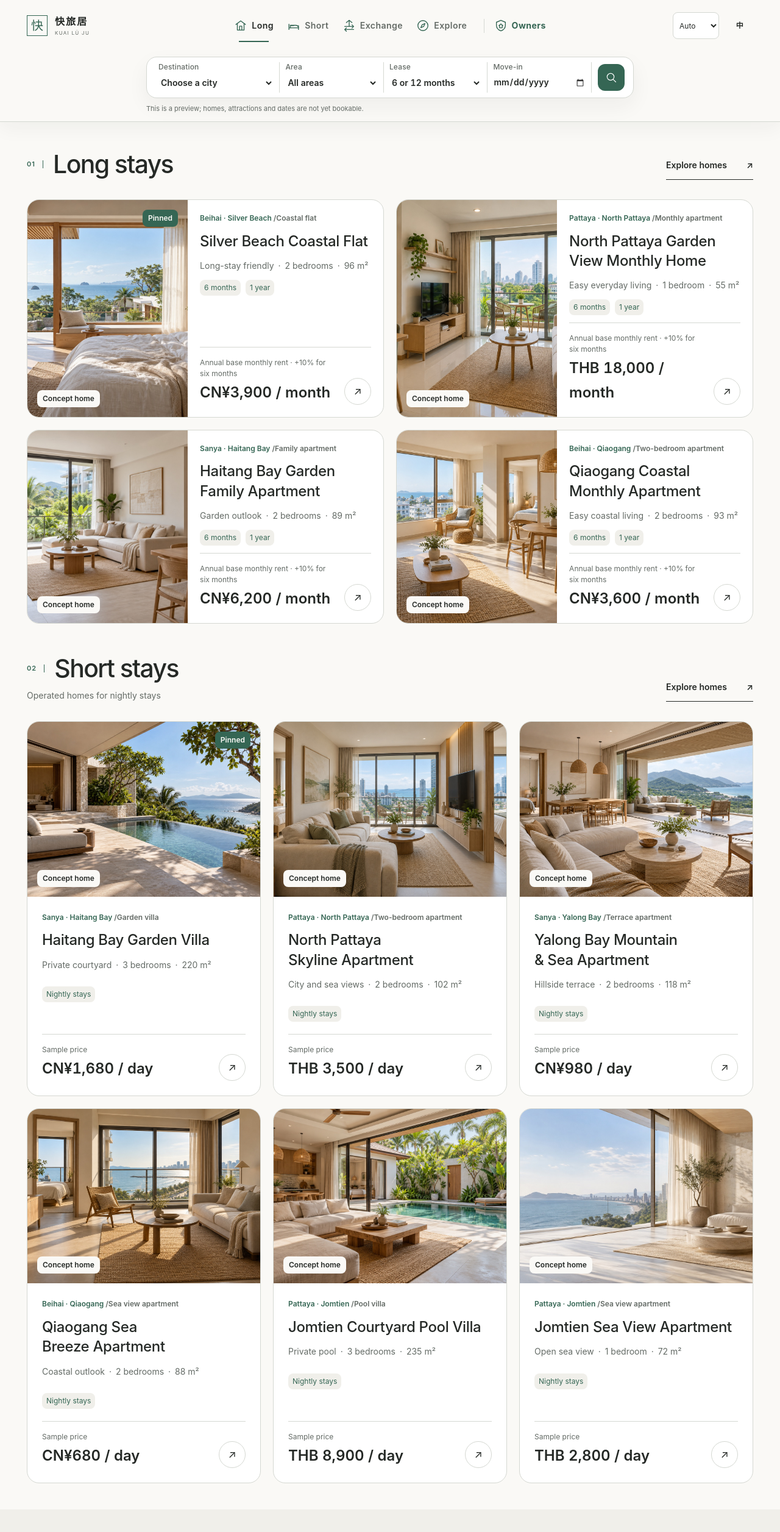
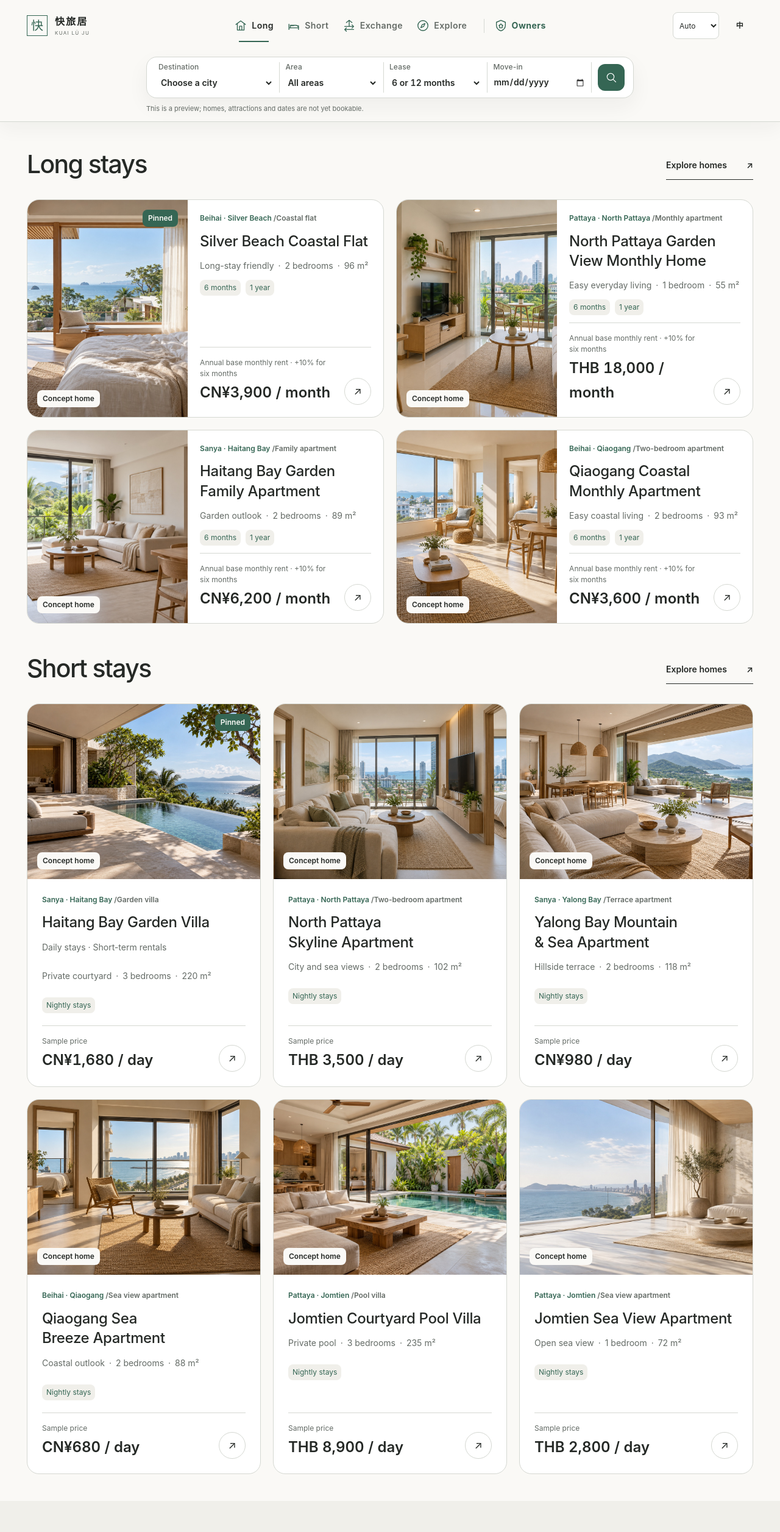
Before and after one commit to kaifa9527/kuailvju-site, a React (Vite) app: page / in a window 1280 px wide. Shown: the top 2513 px of the page at 61% size. Built offline with nearby package versions, Linux system fonts and the light colour scheme.

Commit message:
Standardize five homepage headings and move short-stay service caption into featured card

```diff
--- a/src/App.tsx
+++ b/src/App.tsx
@@ -334,13 +334,13 @@ function SearchPanel({ lang, initial, searchLabel, onSummaryChange }: { lang: La
   </div>
 }
 
-function ListingCard({ listing, lang, context = 'rentals', query = '', pendingInspection = false }: { listing: Listing; lang: Language; context?: 'rentals' | 'stays' | 'exchange'; query?: string; pendingInspection?: boolean }) {
+function ListingCard({ listing, lang, context = 'rentals', query = '', pendingInspection = false, serviceCaption = false }: { listing: Listing; lang: Language; context?: 'rentals' | 'stays' | 'exchange'; query?: string; pendingInspection?: boolean; serviceCaption?: boolean }) {
   const t = words[lang]
   const city = cities.find(c => c.id === listing.city)!
   const region = city.regions.find(r => r.id === listing.region)!
   return <a className={`listing-card ${context === 'exchange' ? 'listing-card-exchange' : ''}`} href={context === 'exchange' ? `#/exchange/home/${listing.id}` : context === 'stays' ? `#/stays/home/${listing.id}` : `#/listing/${listing.id}${query ? `?${query}` : ''}`}>
     <div className="listing-image"><img src={asset(listing.gallery[0].image)} alt={`${listing.title[lang]} — ${t.demo}`} loading="lazy"/><span className="image-label">{t.demo}</span>{listing.pinned && <span className="listing-pinned">{t.pinned}</span>}</div>
-    <div className="listing-content"><div className="listing-eyebrow">{city[lang]} · {region[lang]} <span>/{listing.type[lang]}</span></div><h3>{listing.title[lang]}</h3><p>{listing.highlight[lang]} <span>·</span> {listing.bedrooms} {(listing.bedrooms === 1 ? t.room : t.rooms).toLowerCase()} <span>·</span> {listing.area} m²</p><div className="listing-terms">{context === 'exchange' ? <span>{t.exchangeBadge}</span> : context === 'stays' ? <span>{lang === 'zh' ? '按晚入住' : 'Nightly stays'}</span> : listing.terms.map(term => <span key={term}>{t[term]}</span>)}{pendingInspection && <span className="listing-inspection-badge">{lang === 'zh' ? '预计可入住 · 待验房' : 'Estimated · inspection pending'}</span>}</div><div className="listing-bottom">{context === 'exchange' ? <><div><small>{t.exchangeReference}</small><span className="exchange-reference-price">{formatPrice(listing, lang)}</span></div><span className="exchange-card-action">{t.exchangeCardAction} <LineIcon name="arrow" size={16}/></span></> : <><div><small>{context === 'rentals' ? (lang === 'zh' ? '一年基础月租 · 半年上浮10%' : 'Annual base monthly rent · +10% for six months') : t.price}</small><strong>{formatPrice(listing, lang)}</strong></div><span className="circle-arrow" aria-hidden="true">↗</span></>}</div></div>
+    <div className="listing-content"><div className="listing-eyebrow">{city[lang]} · {region[lang]} <span>/{listing.type[lang]}</span></div><h3>{listing.title[lang]}</h3>{serviceCaption && context === 'stays' && <p className="listing-service-caption">{lang === 'zh' ? '提供日租/短租服务' : 'Daily stays · Short-term rentals'}</p>}<p>{listing.highlight[lang]} <span>·</span> {listing.bedrooms} {(listing.bedrooms === 1 ? t.room : t.rooms).toLowerCase()} <span>·</span> {listing.area} m²</p><div className="listing-terms">{context === 'exchange' ? <span>{t.exchangeBadge}</span> : context === 'stays' ? <span>{lang === 'zh' ? '按晚入住' : 'Nightly stays'}</span> : listing.terms.map(term => <span key={term}>{t[term]}</span>)}{pendingInspection && <span className="listing-inspection-badge">{lang === 'zh' ? '预计可入住 · 待验房' : 'Estimated · inspection pending'}</span>}</div><div className="listing-bottom">{context === 'exchange' ? <><div><small>{t.exchangeReference}</small><span className="exchange-reference-price">{formatPrice(listing, lang)}</span></div><span className="exchange-card-action">{t.exchangeCardAction} <LineIcon name="arrow" size={16}/></span></> : <><div><small>{context === 'rentals' ? (lang === 'zh' ? '一年基础月租 · 半年上浮10%' : 'Annual base monthly rent · +10% for six months') : t.price}</small><strong>{formatPrice(listing, lang)}</strong></div><span className="circle-arrow" aria-hidden="true">↗</span></>}</div></div>
   </a>
 }
 
@@ -358,17 +358,75 @@ function HomePage({ lang }: { lang: Language }) {
   const featured = sortFeaturedListings(listings.filter(item => item.management === 'leased')).slice(0, 6)
   const shortStayHomes = sortFeaturedListings(listings.filter(item => item.management === 'operated')).slice(0, 6)
   const exchangeHomes = sortFeaturedListings(listings.filter(canExchange)).slice(0, 6)
+
   return <>
+    <section className="section page-shell home-property-section" id="homes">
+      <div className="section-heading">
+        <h2>{t.rent}</h2>
+        <a className="text-link" href="#/rentals">{t.explore} <span>↗</span></a>
+      </div>
+      <div className="listing-grid home-listing-grid">
+        {featured.map(listing => <ListingCard key={listing.id} listing={listing} lang={lang}/>)}
+      </div>
+    </section>
 
-    <section className="section page-shell home-property-section" id="homes"><div className="section-heading"><div><div className="home-section-title"><span className="home-section-number" aria-hidden="true">01</span><h2>{t.rent}</h2>{lang === 'zh' && <span className="home-section-english" aria-hidden="true">LONG STAYS</span>}</div></div><a className="text-link" href="#/rentals">{t.explore} <span>↗</span></a></div><div className="listing-grid home-listing-grid">{featured.map(listing => <ListingCard key={listing.id} listing={listing} lang={lang}/>)}</div></section>
-    <section className="section page-shell home-stays-section"><div className="section-heading"><div><div className="home-section-title"><span className="home-section-number" aria-hidden="true">02</span><h2>{t.stays}</h2>{lang === 'zh' && <span className="home-section-english" aria-hidden="true">SHORT STAYS</span>}</div><p className="home-section-lead">{t.staysLead}</p></div><a className="text-link" href="#/stays">{t.explore} <span>↗</span></a></div><div className="listing-grid home-listing-grid">{shortStayHomes.map(listing => <ListingCard key={listing.id} listing={listing} lang={lang} context="stays"/>)}</div></section>
-    <section className="section home-exchange-section" id="exchange-homes"><div className="page-shell"><div className="section-heading"><div><div className="home-section-title"><span className="home-section-number" aria-hidden="true">03</span><h2>{t.exchange}</h2>{lang === 'zh' && <span className="home-section-english" aria-hidden="true">STAY EXCHANGE</span>}</div><p className="home-section-lead">{t.exchangeLine}</p></div><a className="text-link" href="#/exchange">{t.more} <span>↗</span></a></div>
-      <div className="listing-grid home-listing-grid">{exchangeHomes.map(listing => <ListingCard key={listing.id} listing={listing} lang={lang} context="exchange"/>)}</div>
-      <div className="home-exchange-story"><div><span>01</span><strong>{t.exchangeWho}</strong><p>{t.exchangeWhoDetail}</p></div><div><span>02</span><strong>{t.exchangeHow}</strong><p>{t.exchangeHowDetail}</p></div><div><span>03</span><strong>{t.exchangeThen}</strong><p>{t.exchangeThenDetail}</p></div></div>
-      <div className="home-exchange-costs"><div><small>{t.exchangeFree}</small><strong>{t.exchangeFreeValue}</strong></div><div><small>{t.exchangeClean}</small><strong>{t.exchangeCleanValue}</strong></div><div><small>{t.exchangeDeposit}</small><strong>{t.exchangeDepositValue}</strong></div><div><small>{t.exchangeUtilities}</small><strong>{t.exchangeUtilitiesValue}</strong></div></div><p className="home-exchange-cost-note">{t.exchangeCostNote}</p>
-      </div></section>
-    <section className="section page-shell home-roam-section" id="roam"><div className="section-heading"><div><div className="home-section-title"><span className="home-section-number" aria-hidden="true">04</span><h2>{t.roam}</h2>{lang === 'zh' && <span className="home-section-english" aria-hidden="true">LOCAL EXPERIENCES</span>}</div><p className="home-section-lead">{t.roamLead}</p></div><a className="text-link" href="#/roam">{t.more} <span>↗</span></a></div><div className="home-roam-strip"><LineIcon name="compass" size={31}/><p>{t.roamNote}</p><div>{cities.map(city => <a key={city.id} href={`#/roam?city=${city.id}`}>{city[lang]} ↗</a>)}</div></div></section>
-    <section className="section page-shell home-management-section" id="property-management"><div className="section-heading"><div><div className="home-section-title"><span className="home-section-number" aria-hidden="true">05</span><h2>{t.manage}</h2>{lang === 'zh' && <span className="home-section-english" aria-hidden="true">PROPERTY CARE</span>}</div><p className="home-section-lead">{t.homeManageNote}</p></div><a className="text-link" href="#/management">{t.more} <span>↗</span></a></div><ManagementCards lang={lang}/></section>
+    <section className="section page-shell home-stays-section">
+      <div className="section-heading">
+        <h2>{t.stays}</h2>
+        <a className="text-link" href="#/stays">{t.explore} <span>↗</span></a>
+      </div>
+      <div className="listing-grid home-listing-grid">
+        {shortStayHomes.map((listing, index) =>
+          <ListingCard key={listing.id} listing={listing} lang={lang} context="stays" serviceCaption={index === 0}/>
+        )}
+      </div>
+    </section>
+
+    <section className="section home-exchange-section" id="exchange-homes">
+      <div className="page-shell">
+        <div className="section-heading">
+          <h2>{t.exchange}</h2>
+          <a className="text-link" href="#/exchange">{t.more} <span>↗</span></a>
+        </div>
+        <div className="listing-grid home-listing-grid">
+          {exchangeHomes.map(listing =>
+            <ListingCard key={listing.id} listing={listing} lang={lang} context="exchange"/>
+          )}
+        </div>
+        <div className="home-exchange-story">
+          <div><span>01</span><strong>{t.exchangeWho}</strong><p>{t.exchangeWhoDetail}</p></div>
+          <div><span>02</span><strong>{t.exchangeHow}</strong><p>{t.exchangeHowDetail}</p></div>
+          <div><span>03</span><strong>{t.exchangeThen}</strong><p>{t.exchangeThenDetail}</p></div>
+        </div>
+        <div className="home-exchange-costs">
+          <div><small>{t.exchangeFree}</small><strong>{t.exchangeFreeValue}</strong></div>
+          <div><small>{t.exchangeClean}</small><strong>{t.exchangeCleanValue}</strong></div>
+          <div><small>{t.exchangeDeposit}</small><strong>{t.exchangeDepositValue}</strong></div>
+          <div><small>{t.exchangeUtilities}</small><strong>{t.exchangeUtilitiesValue}</strong></div>
+        </div>
+        <p className="home-exchange-cost-note">{t.exchangeCostNote}</p>
+      </div>
+    </section>
+
+    <section className="section page-shell home-roam-section" id="roam">
+      <div className="section-heading">
+        <h2>{t.roam}</h2>
+        <a className="text-link" href="#/roam">{t.more} <span>↗</span></a>
+      </div>
+      <div className="home-roam-strip">
+        <LineIcon name="compass" size={31}/>
+        <p>{t.roamNote}</p>
+        <div>{cities.map(city => <a key={city.id} href={`#/roam?city=${city.id}`}>{city[lang]} ↗</a>)}</div>
+      </div>
+    </section>
+
+    <section className="section page-shell home-management-section" id="property-management">
+      <div className="section-heading">
+        <h2>{t.manage}</h2>
+        <a className="text-link" href="#/management">{t.more} <span>↗</span></a>
+      </div>
+      <ManagementCards lang={lang}/>
+    </section>
   </>
 }
 
```
